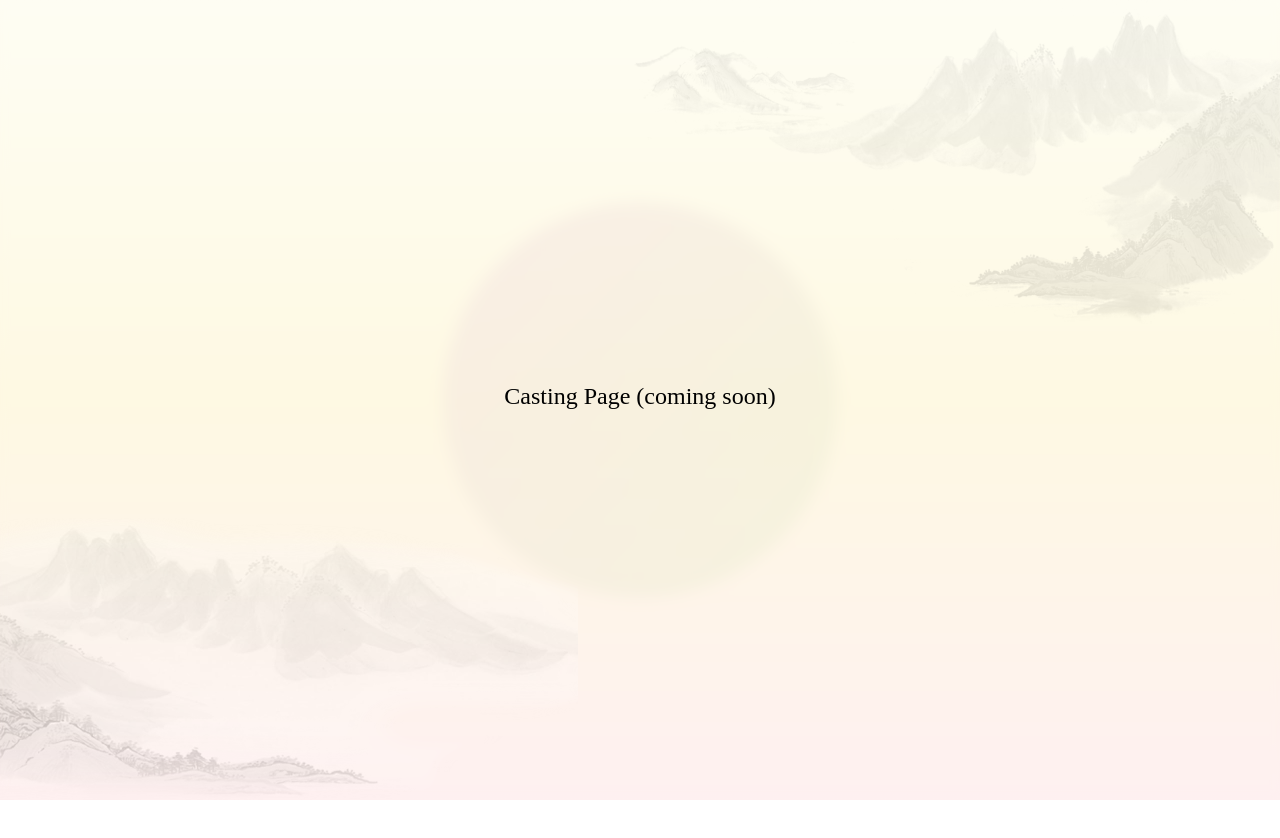
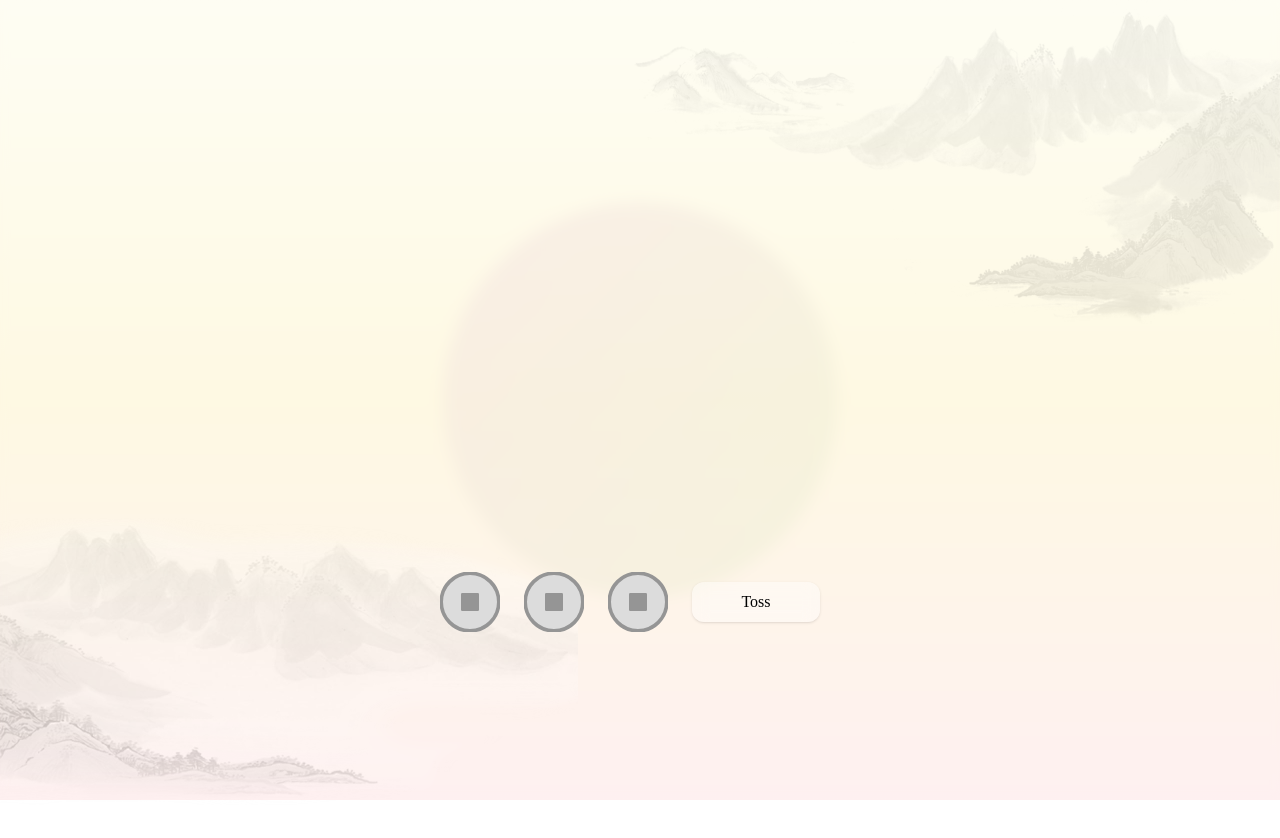
Before and after one commit to LingQi000809/iching-sonification, a React (Vite) app: page /casting in a window 1280 px wide. Before the commit the page ends 800 px from the top, so only its background shows below. Built offline with nearby package versions, Linux system fonts and the light colour scheme.

Commit message:
Add casting page UI (coin tossing + hexagram)

```diff
--- a/src/components/ChatbotIntake.jsx
+++ b/src/components/ChatbotIntake.jsx
@@ -75,7 +75,7 @@ export default function ChatbotIntake() {
               }}
               className={buttonClasses}
             >
-              Submit
+              Next
             </button>
           </div>
         );
@@ -83,14 +83,14 @@ export default function ChatbotIntake() {
         return (
           <div className="flex flex-col items-center w-full">
             <input type="text" value={name} onChange={(e) => setName(e.target.value)} className={inputClasses} placeholder="Your name" />
-            <button onClick={handleNext} className={buttonClasses}>Submit</button>
+            <button onClick={handleNext} className={buttonClasses}>Next</button>
           </div>
         );
       case 3:
         return (
           <div className="flex flex-col items-center w-full">
             <input type="date" value={dob} onChange={(e) => setDob(e.target.value)} className={inputClasses} />
-            <button onClick={handleSubmit} className={buttonClasses}>Submit</button>
+            <button onClick={handleSubmit} className={buttonClasses}>Start Casting</button>
           </div>
         );
       default: return null;
--- a/src/pages/CastingPage.jsx
+++ b/src/pages/CastingPage.jsx
@@ -1,14 +1,143 @@
-import React from "react";
+import React, { useState } from "react";
 import BreathingOracle from "../components/BreathingOracle";
 
+const lineStyles = {
+  yang: (
+    <div className="flex items-center space-x-2">
+      <div className="w-32 h-3 bg-black rounded-full"></div>
+      <div className="w-3 h-3 bg-black rounded-full opacity-0"></div> {/* no change; transparent */}
+    </div>
+  ),
+  yin: (
+    <div className="flex items-center space-x-2">
+      <div className="w-32 h-3 flex justify-between">
+        <div className="w-14 h-full bg-black rounded-full"></div>
+        <div className="w-14 h-full bg-black rounded-full"></div>
+      </div>
+      <div className="w-3 h-3 bg-black rounded-full opacity-0"></div> {/* no change; transparent */}
+    </div>
+  ),
+  yang_: (
+    <div className="flex items-center space-x-2">
+      <div className="w-32 h-3 bg-black rounded-full"></div>
+      <div className="w-3 h-3 bg-black rounded-full"></div> {/* changing yang circle */}
+    </div>
+  ),
+  yin_: (
+    <div className="flex items-center space-x-2">
+      <div className="w-32 h-3 flex justify-between">
+        <div className="w-14 h-full bg-black rounded-full"></div>
+        <div className="w-14 h-full bg-black rounded-full"></div>
+      </div>
+      <div className="w-3 h-3 bg-black rounded-full"></div> {/* changing yin circle */}
+    </div>
+  )
+};
+
 export default function CastingPage() {
+  const [rows, setRows] = useState([0]); // initially only bottom row
+  const [results, setResults] = useState({}); // store line results per row
+  const [coinFaces, setCoinFaces] = useState({}); // store H/T per row
+  const [tossingRow, setTossingRow] = useState(null);
+  const [hexagramComplete, setHexagramComplete] = useState(false);
+
+  const tossCoins = (row) => {
+    setTossingRow(row);
+
+    setTimeout(() => {
+      // generate random HT results; Head=Yang; Tail=Yin
+      const coins = [0, 0, 0].map(() => (Math.random() > 0.5 ? "H" : "T"));
+      const sum = coins.reduce((acc, c) => acc + (c === "H" ? 1 : 0), 0);
+
+      // determine line type (if not all are head or tail, take the lesser's type)
+      let lineType = null;
+      if (sum === 3) lineType = "yang_"; // 3 head 0 tail -> old yang; pending change to yin
+      if (sum === 2) lineType = "yin"; // 2 head 1 tail (less tail) -> young yin
+      if (sum === 1) lineType = "yang"; // 1 head 2 tail (less head) -> young yang
+      if (sum === 0) lineType = "yin_"; // 0 head 3 tail -> old yin; pending change to yang
+
+      setResults((prev) => ({ ...prev, [row]: lineType }));
+      setCoinFaces((prev) => ({ ...prev, [row]: coins }));
+      setTossingRow(null);
+
+      if (row < 5) setRows((prev) => [...prev, row + 1]);
+      else setHexagramComplete(true);
+    }, 2000); // timeout consistent with the duration of the animation-flip CSS
+  };
+
+  const renderCoinFace = (face) => {
+    return (
+    <>
+      <circle cx="50" cy="50" r="48" fill={face === "H" ? "#f7e9a0" : "#d4af37"} stroke="#b08a32" strokeWidth="6" />
+      <rect x="35" y="35" width="30" height="30" rx="2" fill="#704e1a" />
+      {/* Head/Tail label */}
+      <text x="50" y="85" textAnchor="middle" fontSize="18" fill="black" opacity="0.5" fontWeight="bold">
+        {face}
+      </text>
+    </>
+    );
+  };
+
   return (
-    <div className="relative w-screen h-screen overflow-hidden font-serif text-black">
+    <div className="w-full h-screen flex flex-col items-center justify-end bg-gradient-to-b from-amber-50 to-red-100 font-serif p-10">
+      {/* background oracle visual */}
       <BreathingOracle size={400} opacity={0.5} maskOpacity={0.5} />
 
-      <div className="font-serif absolute top-1/2 left-1/2 transform -translate-x-1/2 -translate-y-5 text-2xl text-black text-center z-20">
-        Casting Page (coming soon)
+      {/* 6 rows rendered bottom → top */}
+      <div className="flex flex-col-reverse space-y-4 space-y-reverse items-center mb-10 relative z-10">
+        {rows.map((row) => (
+          <div key={row} className="flex items-center space-x-6">
+            {[0, 1, 2].map((i) => (
+            <svg
+              key={i}
+              width="60"
+              height="60"
+              viewBox="0 0 100 100"
+              className={tossingRow === row ? "animate-flip" : ""}
+            >
+              {coinFaces[row] ? renderCoinFace(coinFaces[row][i])
+              : (
+                <>
+                  <circle cx="50" cy="50" r="48" fill="#dcdcdcff" stroke="#959595ff" strokeWidth="6" />
+                  <rect x="35" y="35" width="30" height="30" rx="2" fill="#959595ff" />
+                </>
+              )}
+            </svg>
+            ))}
+
+            {/* toss button OR hexagram line */}
+            {!results[row] ? (
+              <div className="flex items-center space-x-2">
+                <button
+                  onClick={() => tossCoins(row)}
+                  className="w-32 font-serif py-2 bg-white/40 backdrop-blur rounded-xl shadow
+                    hover:bg-white/60 transition flex justify-center"
+                >
+                  Toss
+                </button>
+                {/* transparent dummy object for alignment with generated lines */}
+                <div className="w-3 h-3 bg-black rounded-full opacity-0"></div>
+              </div>
+            ) : (
+              <div className="ml-4 min-h-6 flex items-center">
+                {lineStyles[results[row]]}
+              </div>
+            )}
+          </div>
+        ))}
       </div>
+
+      {/* interpret button */}
+      <button
+        className={`bottom-8 mt-10 px-6 py-3 bg-black text-white rounded-2xl shadow-lg hover:bg-gray-800 transition relative z-10
+          ${hexagramComplete ? 'opacity-100 pointer-events-auto' : 'opacity-0 pointer-events-none'}`}
+        onClick={() => {
+          console.log(results);
+          window.location.href = "/interpretation";
+        }}
+      >
+        Interpret
+      </button>
     </div>
   );
 }
--- a/src/styles/global.css
+++ b/src/styles/global.css
@@ -22,3 +22,19 @@
     background-size: contain;
     opacity: 0.01;
 }
+
+@keyframes flip {
+    0% {
+        transform: rotateX(0deg) rotateY(0deg) translateZ(0);
+    }
+    50% {
+        transform: rotateX(180deg) rotateY(90deg) translateZ(10px);
+    }
+    100% {
+        transform: rotateX(360deg) rotateY(180deg) translateZ(0);
+    }
+}
+
+.animate-flip {
+    animation: flip 2s ease-in-out forwards;
+}
```
